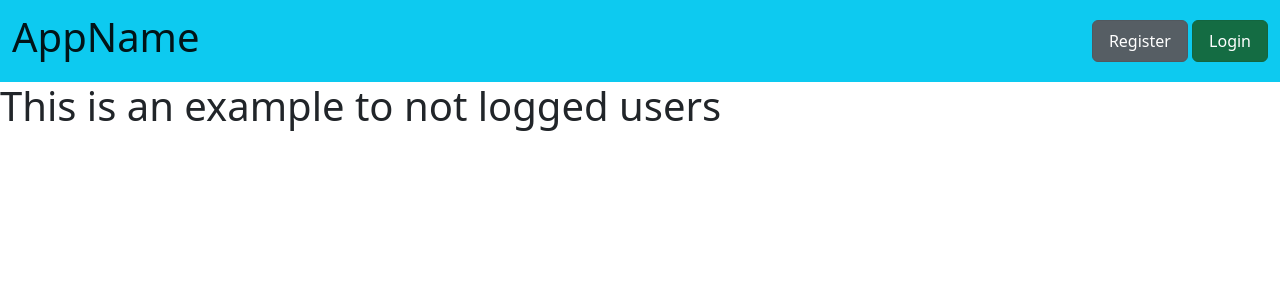
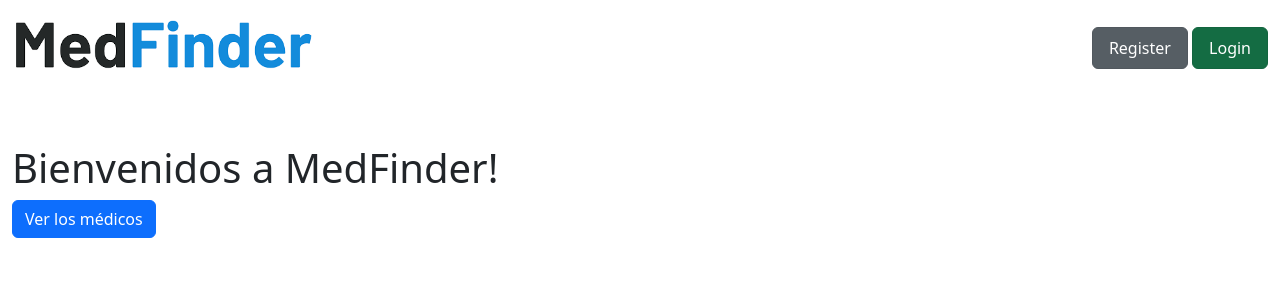
Before and after one commit to windu2/medfinder-ci-cd, a React (Vite) app in the folder frontend/: page / in a window 1280 px wide. Shown: the top 300 px of the page. Built offline with nearby package versions, Linux system fonts and the light colour scheme.

Commit message:
First base IndexView

```diff
--- a/frontend/index.html
+++ b/frontend/index.html
@@ -24,7 +24,7 @@
       work correctly both with client-side routing and a non-root public URL.
       Learn how to configure a non-root public URL by running `npm run build`.
     -->
-    <title>App Name</title>
+    <title>MedFinder</title>
   </head>
   <body>
     <noscript>You need to enable JavaScript to run this app.</noscript>
--- a/frontend/src/App.jsx
+++ b/frontend/src/App.jsx
@@ -20,7 +20,7 @@ class App extends Component {
         <div className="flex flex-col min-h-screen overflow-hidden">
           {/* AuthProvider makes that every person is logged, and can be used in every other Route */}
           <AuthProvider>
-            <Header color='info'/>
+            <Header/>
             <Routes>
               {/* This path (*) prevents to navigate every other page that is not register in the project */}
               <Route path="/" element={<IndexView />} />
--- a/frontend/src/components/Header/Header.jsx
+++ b/frontend/src/components/Header/Header.jsx
@@ -9,7 +9,14 @@ const Header = (args) => {
     <div>
       <Navbar {...args}>
         <NavbarBrand href="/">
-          <h1>AppName</h1>
+          <img
+            alt="logo"
+            src="/MedfinderLogo.png"
+            style={{
+              // height: 40,
+              width: 300
+            }}
+          />
         </NavbarBrand>
 
         <Nav>
--- a/frontend/src/views/index/index.jsx
+++ b/frontend/src/views/index/index.jsx
@@ -1,10 +1,20 @@
 // This is the TODO page, where is rendering only the TODO component
+
+import { useNavigate } from "react-router-dom";
+import { Button } from "reactstrap";
 
 const IndexView = () => {
 
+  const navigate = useNavigate()
+
+  const verMedicos = () =>{
+    navigate('/medicos')
+  }
+
   return (
-    <div>
-      <h1>This is an example to not logged users</h1>
+    <div className="container-fluid my-5">
+      <h1>Bienvenidos a MedFinder! </h1>
+      <Button onClick={verMedicos} color="primary"> Ver los médicos </Button>
     </div>
   );
 };
```
Also changed, not shown: frontend/public/MedfinderLogo.png (added).
